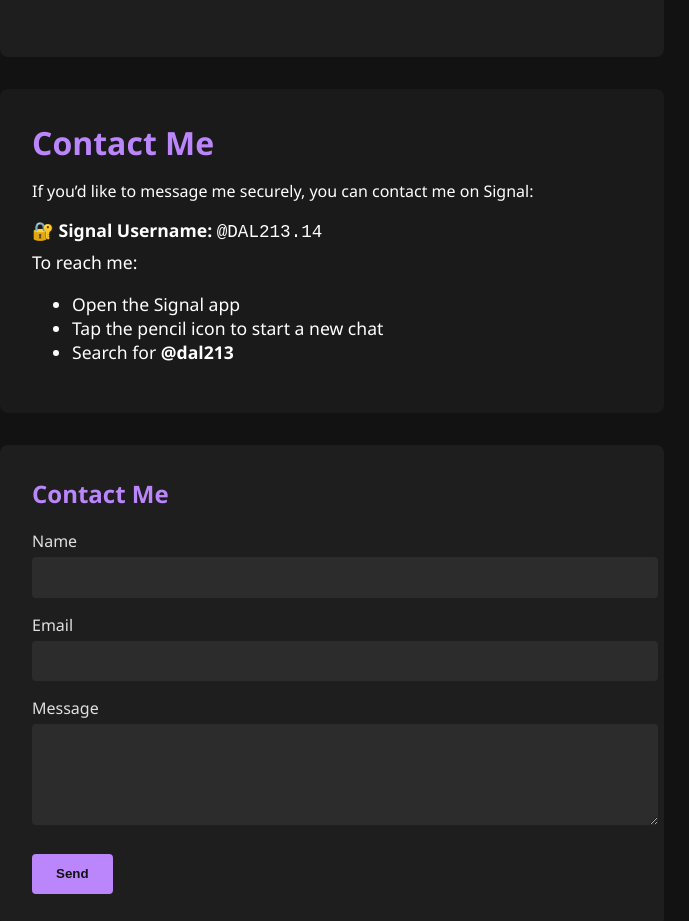
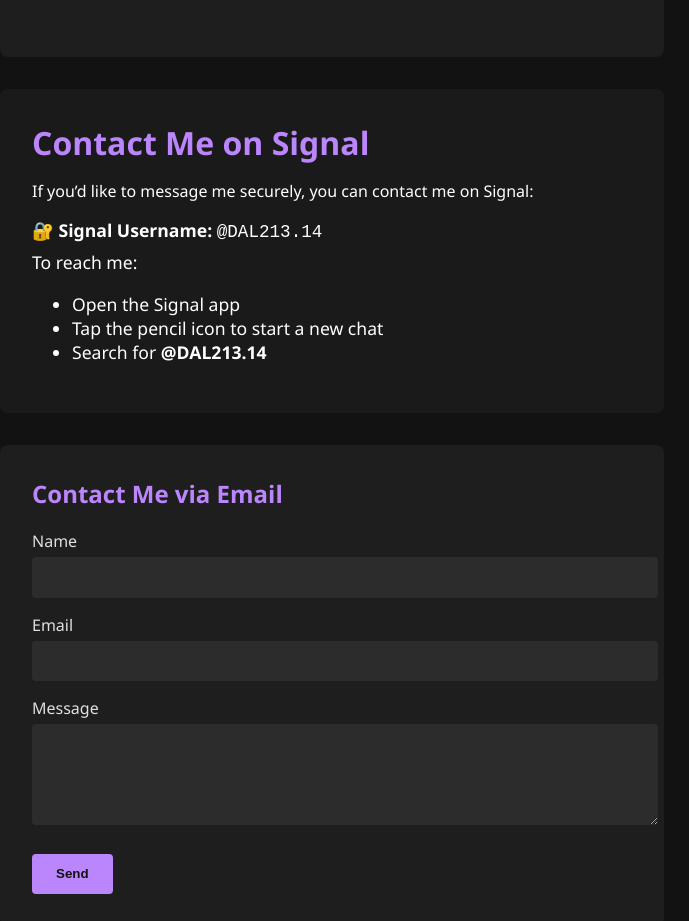
Before and after one commit to dal21314/personal-website, a plain HTML site: page index.html in a window 1280 px wide. Shown: the part 1080-2001 px from the top of the page, without its empty margins (308-997 px from the left). Drawn offline with Linux system fonts and the light colour scheme.

Commit message:
Update index.html

```diff
--- a/index.html
+++ b/index.html
@@ -175,7 +175,7 @@
 </section>
 
   <section id="contact" style="padding: 2rem; background-color: #1a1a1a; color: #fff;">
-  <h2 style="font-size: 2rem; margin-bottom: 1rem;">Contact Me</h2>
+  <h2 style="font-size: 2rem; margin-bottom: 1rem;">Contact Me on Signal</h2>
   <p>If you’d like to message me securely, you can contact me on Signal:</p>
 
   <div style="margin-top: 1rem; font-size: 1.1rem;">
@@ -185,14 +185,14 @@
       <ul>
         <li>Open the Signal app</li>
         <li>Tap the pencil icon to start a new chat</li>
-        <li>Search for <strong>@dal213</strong></li>
+        <li>Search for <strong>@DAL213.14</strong></li>
       </ul>
     </p>
   </div>
 </section>
 
   <section id="contact">
-    <h2>Contact Me</h2>
+    <h2>Contact Me via Email</h2>
     <form action="mailto:dlynch@dal213.com?subject=Contact%20from%20Personal%20Website" method="POST" enctype="text/plain">
       <label for="name">Name</label>
       <input type="text" id="name" name="name" required />
```
